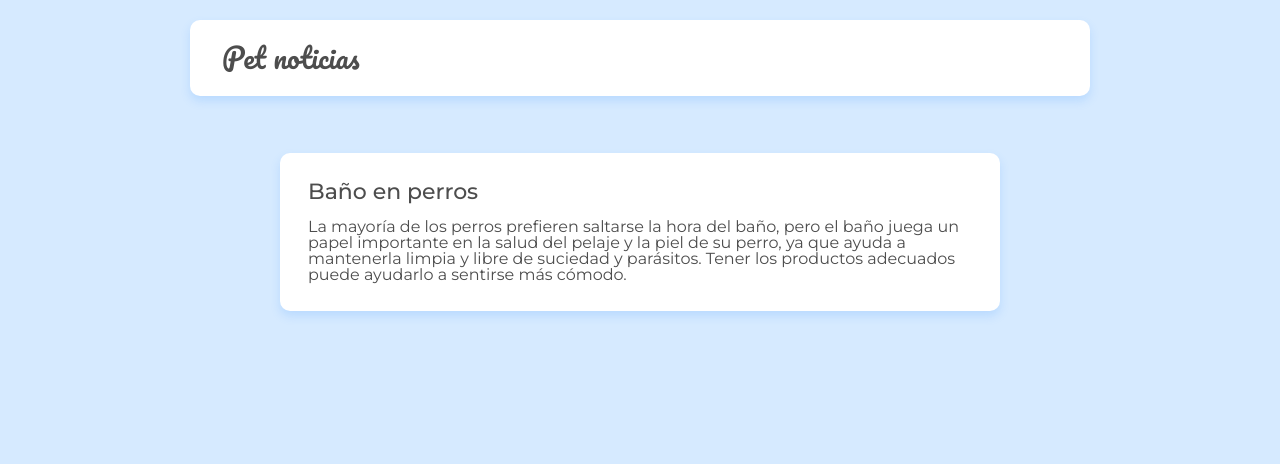
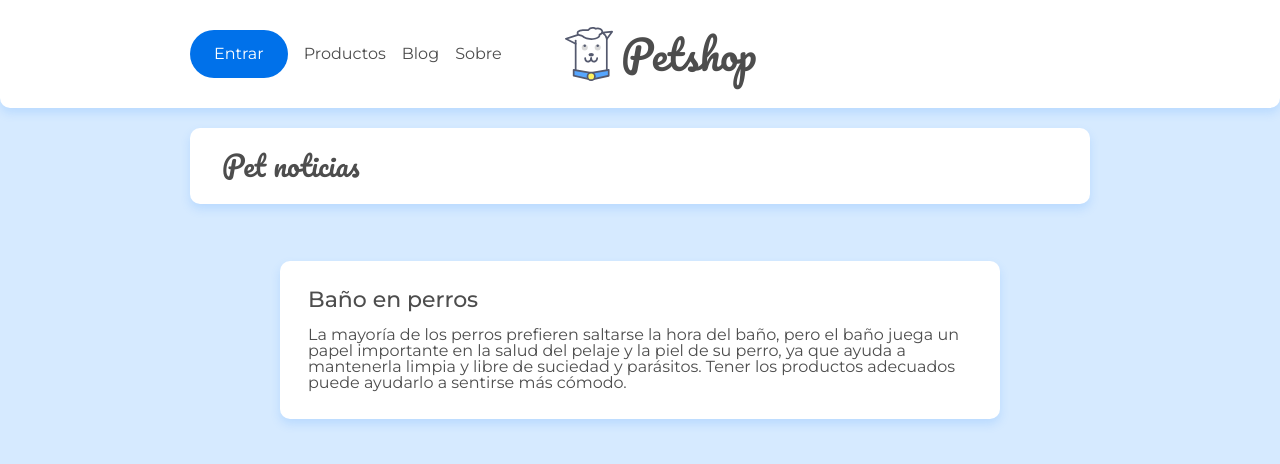
Before and after one commit to Douglas-i/react-router, a React (Create React App) app: page / in a window 1280 px wide. Shown: the top 464 px of the page. Built offline with nearby package versions, Linux system fonts and the light colour scheme.

Commit message:
Creacion del Header

```diff
--- a/src/App.js
+++ b/src/App.js
@@ -3,6 +3,7 @@ import './assets/css/componentes/card.css'
 import Home from './pages/Home'
 import Sobre from './pages/Sobre'
 import Page404 from './pages/Page404'
+import Header from './Components/Header'
 
 import  {BrowserRouter as Router, Routes, Route} from 'react-router-dom'
 
@@ -21,6 +22,7 @@ function App() {
 
   return (
     <Router>
+      <Header />
       <Routes>
         <Route path='/' element={<Home />}/>
         <Route path='/sobre' element={<Sobre />}/>
--- /dev/null
+++ b/src/Components/Header.jsx
@@ -0,0 +1,30 @@
+import image from "../assets/img/doguito.svg"
+import "../assets/css/componentes/header.css"
+
+
+const Header = () => {
+    return (
+        <header className="header container">
+            <div className="menu-hamburguer">
+                <span className="menu-hamburguer__icon"></span>
+            </div>
+            <div className="header-container">
+                <a href="/" className="flex flex--center">
+                    <img className="header__logo" src={image} alt="doguito" />
+                    <h1 className="header__title">Petshop</h1>
+                </a>
+            </div>
+            <nav className="menu-header">
+                <ul className="menu-items">
+                    <li><a className="menu-item menu-item--entrar" href="#">Entrar</a></li>
+                    <li><a className="menu-item" href="#">Productos</a></li>
+                    <li><a className="menu-item" href="/">Blog</a></li>
+                    <li><a className="menu-item" href="/sobre">Sobre</a></li>
+                </ul>
+            </nav>
+            <div className="menu-header-background"></div>
+        </header>
+    )
+}
+
+export default Header
```
